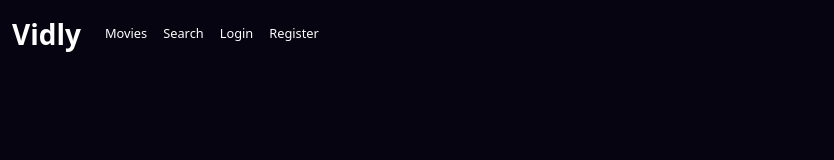
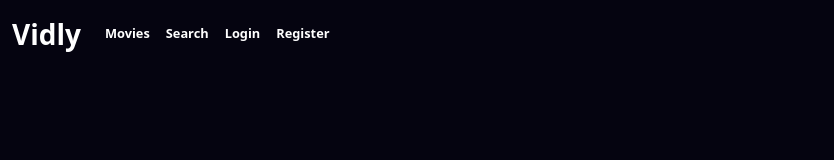
Before and after one commit to HelloSolo/vidly, a React (Create React App) app: page /login in a window 1280 px wide. Shown: the top 160 px of the page, without its empty margins (0-834 px from the left). Built offline with nearby package versions, Linux system fonts and the light colour scheme.

Commit message:
increased font-weight for nav-link text

```diff
--- a/src/styles/movie.css
+++ b/src/styles/movie.css
@@ -231,6 +231,7 @@ body {
    color: #fff !important;
    text-decoration: none;
    transition: color 1s;
+   font-weight: 700 !important;
 }
 
 .nav-link--custom:hover {
```
